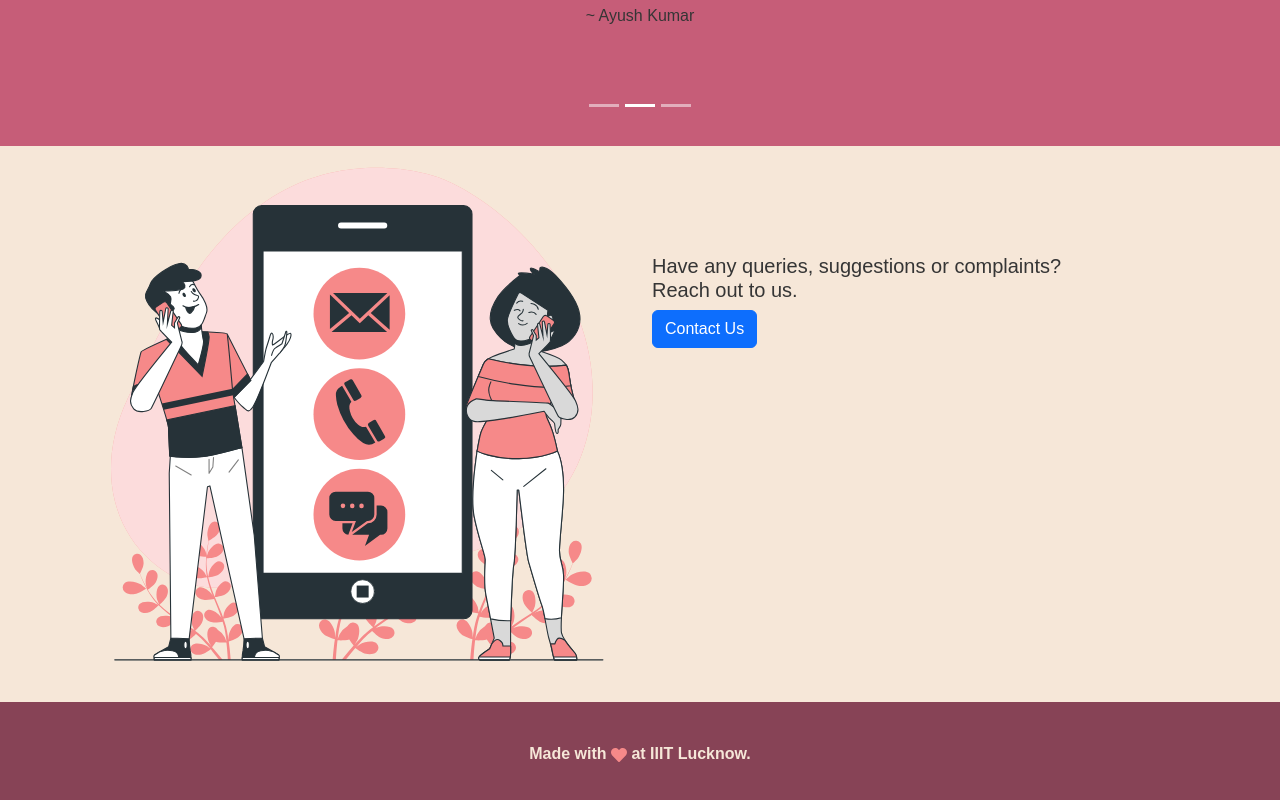
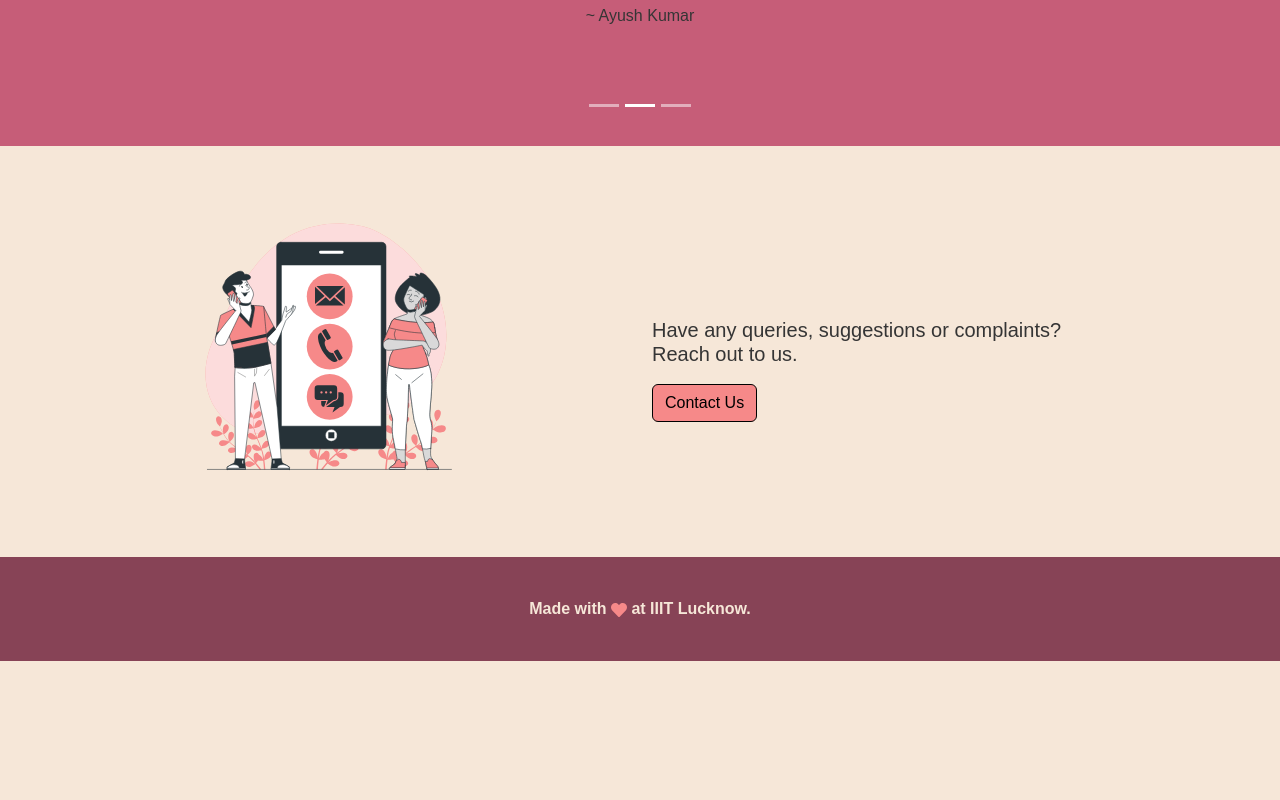
Before and after one commit to ayush0402/mood-journal, a React (Create React App) app in the folder client/: page / in a window 1280 px wide. Shown: the part 1459-2259 px from the top of the page. After the commit the page ends 2120 px from the top, so only its background shows below. Built offline with nearby package versions, Linux system fonts and the light colour scheme; no server answers; a web font is replaced by a local one.

Commit message:
added css

```diff
--- a/client/src/App.css
+++ b/client/src/App.css
@@ -173,6 +173,29 @@ body {
 .contact-us-container Button:hover {
   background-color: #c65d78;
   border-color: black;
+}
+
+.contact-section {
+  background-color: #f6e7d8;
+  min-height: 300px;
+  padding: 5%;
+}
+
+.contact-section Button {
+  margin-top: 10px;
+  color: black;
+  background-color: #f68989;
+  border-color: black;
+}
+
+.contact-section Button:hover {
+  background-color: #c65d78;
+  border-color: black;
+}
+
+.contact-section-image {
+  max-width: 50%;
+  margin-left: 20%;
 }
 
 .contact-section-text {
```
